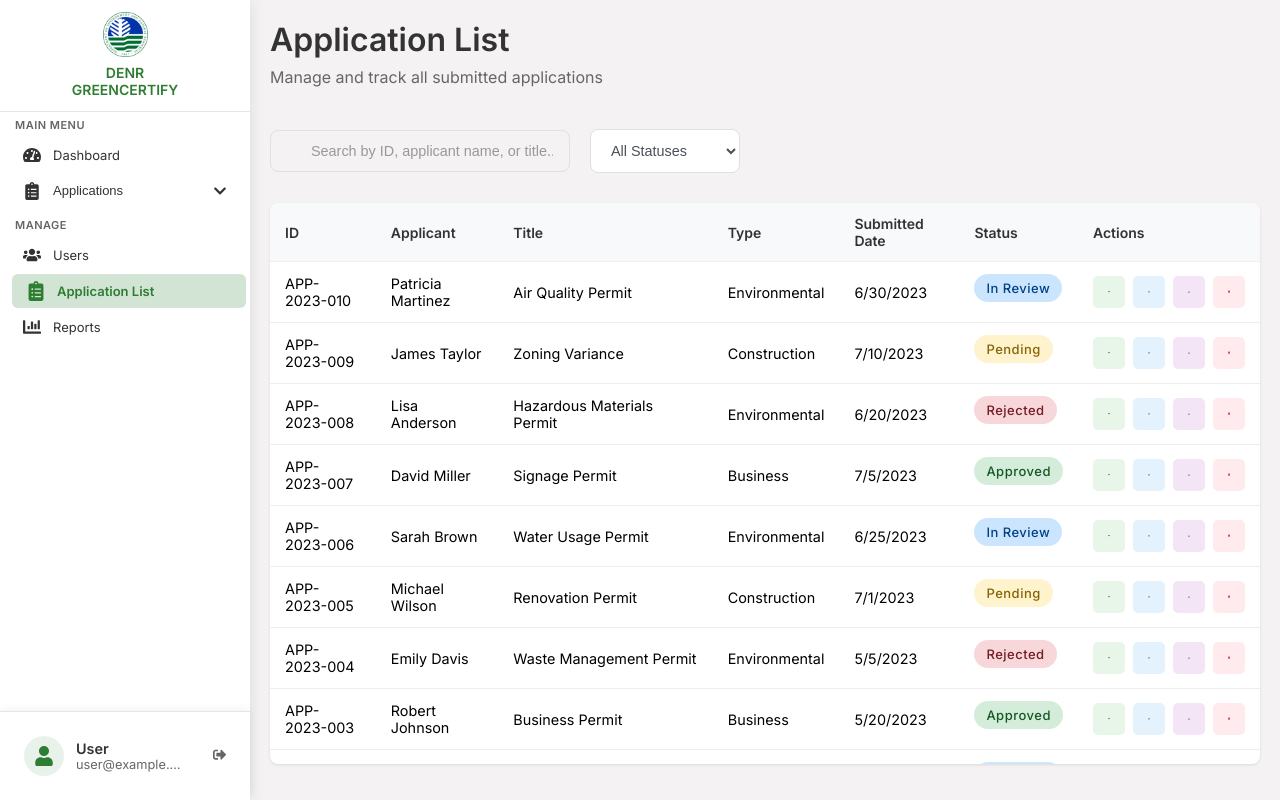
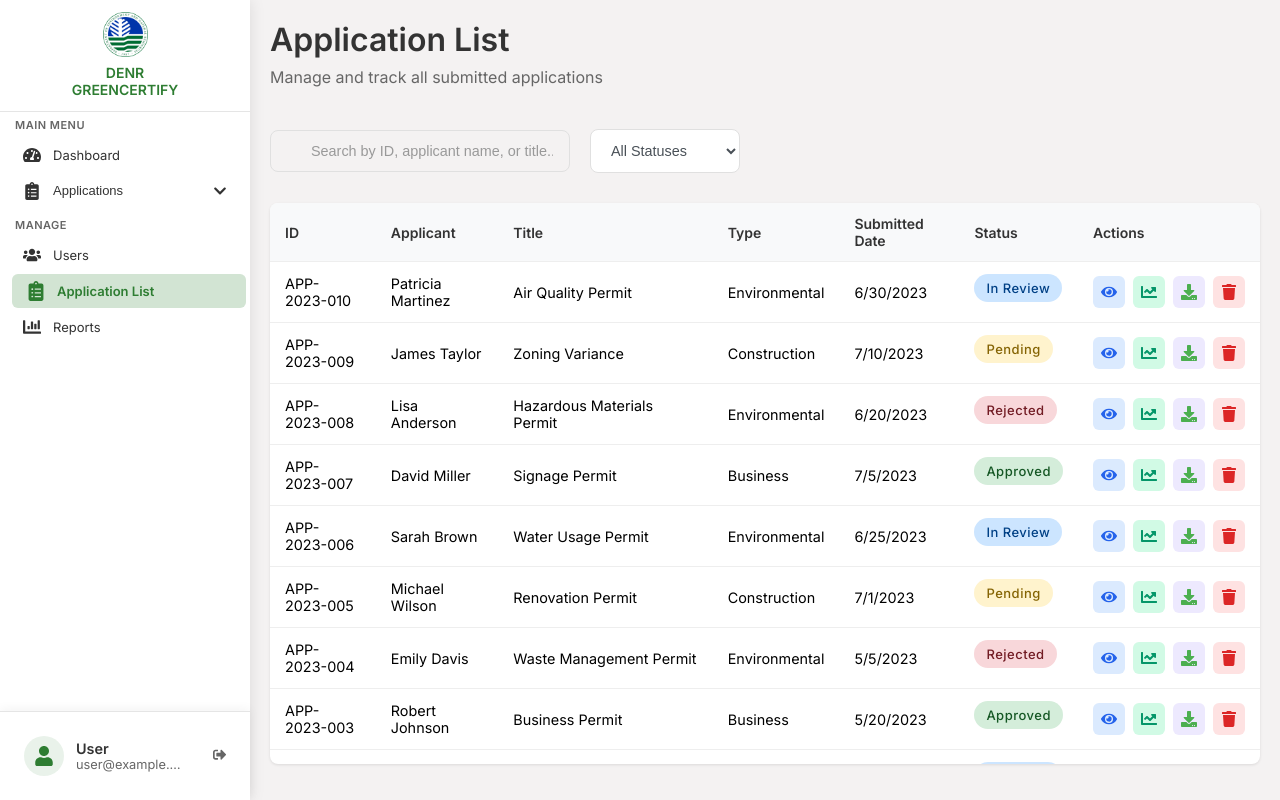
Before and after one commit to Hikaru2021/DENR-Online-Permit-Application-System, a React (Vite) app: page /ApplicationList in a window 1280 px wide. Built offline with nearby package versions, Linux system fonts and the light colour scheme.

Commit message:
update icons

```diff
--- a/src/CSS/SharedTable.css
+++ b/src/CSS/SharedTable.css
@@ -70,67 +70,74 @@
 }
 
 /* Action Buttons */
-.action-buttons {
+.shared-table .action-buttons {
   display: flex;
-  gap: 8px;
+  gap: 0.5rem;
+  justify-content: center;
 }
 
-.action-button {
-  padding: 6px;
-  border: none;
-  border-radius: 4px;
-  cursor: pointer;
+.shared-table .action-button {
   display: flex;
   align-items: center;
   justify-content: center;
-  transition: background-color 0.2s;
   width: 32px;
   height: 32px;
+  border: none;
+  border-radius: 6px;
+  cursor: pointer;
+  transition: all 0.2s ease;
+  background-color: #f3f4f6;
+  padding: 0;
 }
 
-.action-button.edit-button {
-  background-color: #e3f2fd;
-  color: #1976d2;
+.shared-table .action-button svg {
+  width: 16px;
+  height: 16px;
 }
 
-.action-button.edit-button:hover {
-  background-color: #bbdefb;
+.shared-table .action-button.edit-button {
+  color: #4f46e5;
+  background-color: #eef2ff;
 }
 
-.action-button.delete-button {
-  background-color: #ffebee;
-  color: #d32f2f;
+.shared-table .action-button.edit-button:hover {
+  background-color: #e0e7ff;
 }
 
-.action-button.delete-button:hover {
-  background-color: #ffcdd2;
+.shared-table .action-button.delete-button {
+  color: #dc2626;
+  background-color: #fee2e2;
 }
 
-.action-button.view-button {
-  background-color: #e8f5e9;
-  color: #2e7d32;
+.shared-table .action-button.delete-button:hover {
+  background-color: #fecaca;
 }
 
-.action-button.view-button:hover {
-  background-color: #c8e6c9;
+.shared-table .action-button.view-button {
+  color: #2563eb;
+  background-color: #dbeafe;
 }
 
-.action-button.track-button {
-  background-color: #e3f2fd;
-  color: #1976d2;
+.shared-table .action-button.view-button:hover {
+  background-color: #bfdbfe;
 }
 
-.action-button.track-button:hover {
-  background-color: #bbdefb;
+.shared-table .action-button.track-button {
+  color: #059669;
+  background-color: #d1fae5;
 }
 
-.action-button.download-button {
-  background-color: #f3e5f5;
-  color: #7b1fa2;
+.shared-table .action-button.track-button:hover {
+  background-color: #a7f3d0;
 }
 
-.action-button.download-button:hover {
-  background-color: #e1bee7;
+.shared-table .action-button.download-button {
+  color: #7c3aed;
+  background-color: #ede9fe;
+}
+
+.shared-table .action-button.download-button:hover {
+  background-color: #ddd6fe;
 }
 
 /* Pagination */
@@ -257,13 +264,18 @@
     min-width: 800px;
   }
 
-  .action-buttons {
+  .shared-table .action-buttons {
     gap: 4px;
   }
 
-  .action-button {
+  .shared-table .action-button {
     width: 28px;
     height: 28px;
+  }
+
+  .shared-table .action-button svg {
+    width: 14px;
+    height: 14px;
   }
 
   .pagination {
--- a/src/CSS/User.css
+++ b/src/CSS/User.css
@@ -146,6 +146,10 @@
 
   .filter-select {
     width: 100%;
+  }
+
+  .action-buttons {
+    gap: 4px;
   }
 }
 
```
